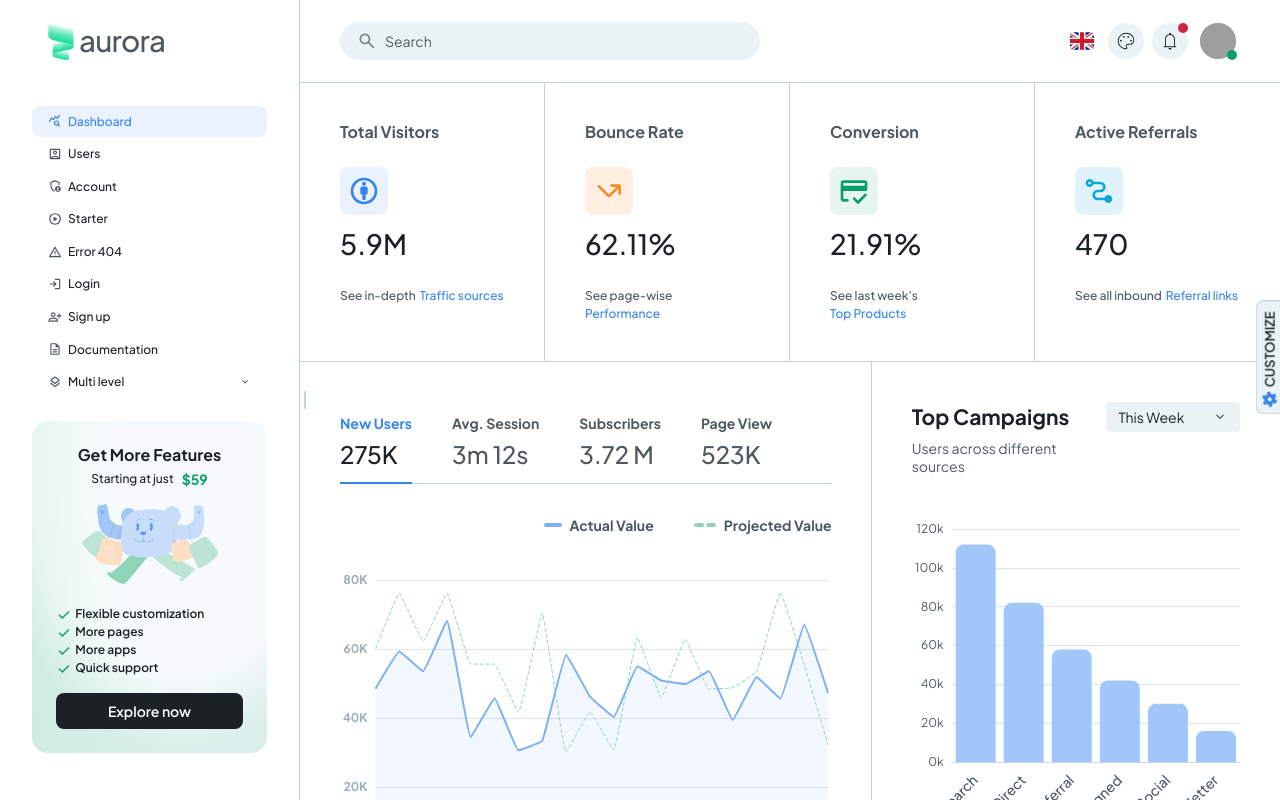
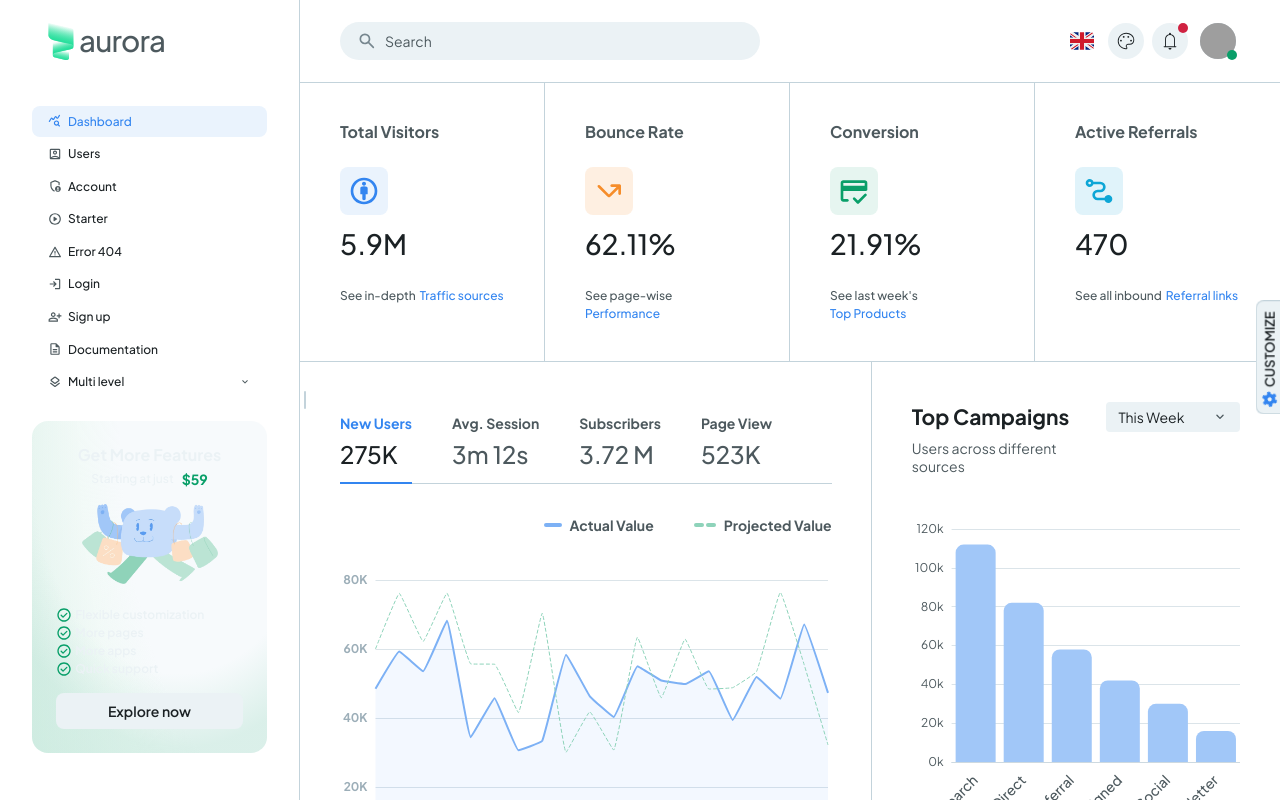
Before and after one commit to themewagon/aurora-free, a React (Vite) app: page / in a window 1280 px wide. Shown: the top 800 px of the page. Built offline with nearby package versions, Linux system fonts and the light colour scheme; grey boxes are pictures that could not be loaded; a web font is replaced by a local one.

Commit message:
promo card colors updated

```diff
--- a/src/components/common/PromoCard.tsx
+++ b/src/components/common/PromoCard.tsx
@@ -63,11 +63,22 @@ const PromoCard = ({
     >
       <Stack direction="column" gap={2} alignItems="center">
         <Stack direction="column" alignItems="center" gap={0.5}>
-          <Typography variant="subtitle1" fontWeight={700}>
+          <Typography
+            variant="subtitle1"
+            fontWeight={700}
+            sx={{
+              color: 'neutral.lighter',
+            }}
+          >
             {title}
           </Typography>
           <Stack gap={1} alignItems="center">
-            <Typography variant="caption" fontWeight={500} lineHeight={1.3}>
+            <Typography
+              variant="caption"
+              fontWeight={500}
+              lineHeight={1.3}
+              sx={{ color: 'neutral.lighter' }}
+            >
               {subTitle}
             </Typography>
             <Typography component="strong" variant="subtitle2" fontWeight={700} color="success">
@@ -85,10 +96,15 @@ const PromoCard = ({
             {proFeatures.map((feature, index) => (
               <Stack key={index} gap={0.4} alignItems="center">
                 <IconifyIcon
-                  icon="material-symbols:check"
+                  icon="material-symbols:check-circle-outline-rounded"
                   sx={{ fontSize: 16, color: 'success.main' }}
                 />
-                <Typography variant="caption" fontWeight={600}>
+                <Typography
+                  variant="caption"
+                  fontWeight={600}
+                  lineHeight={1.3}
+                  sx={{ color: 'neutral.lighter' }}
+                >
                   {feature}
                 </Typography>
               </Stack>
@@ -96,7 +112,7 @@ const PromoCard = ({
           </Stack>
         )}
 
-        <Button href={storeLink} target="_blank" fullWidth variant="contained" color="neutral">
+        <Button href={storeLink} target="_blank" fullWidth variant="soft" color="neutral">
           Explore now
         </Button>
       </Stack>
```
